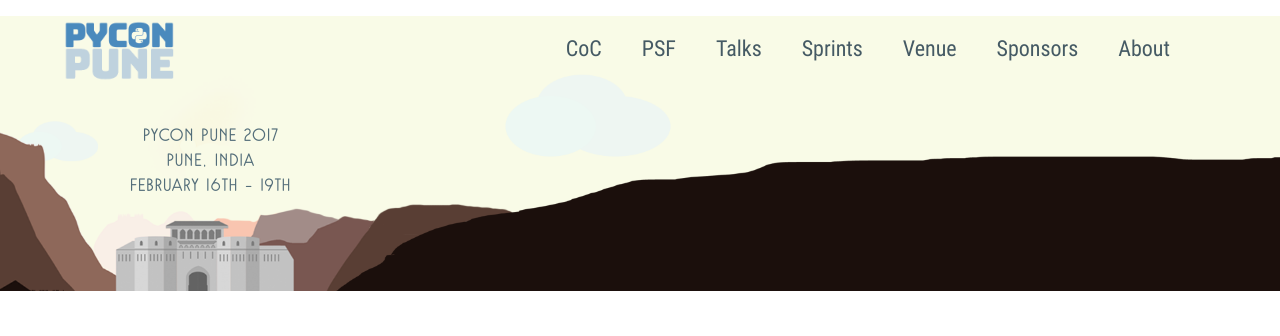
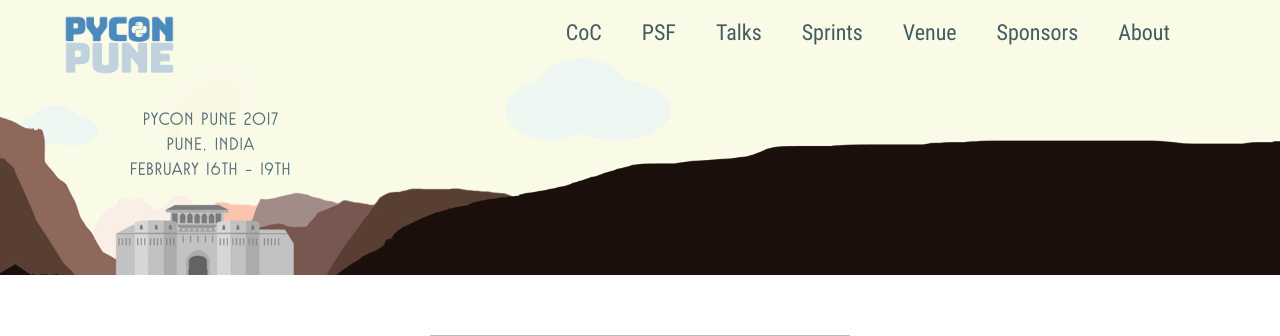
Before and after one commit to PyConPune/pune.pycon.org, a Python web app: template templates/other.html in a window 1280 px wide. Shown: the top 336 px of the page. Run offline with Jinja, Linux system fonts and the light colour scheme; the template is opened without the code that fills it, so the values that code supplies are empty; some libraries are stand-ins or nearby versions.

Commit message:
removed margin at top of other page

```diff
--- a/templates/base/header.html
+++ b/templates/base/header.html
@@ -3,6 +3,14 @@
 	<div class="responsive-container cover non-parallax">
 	    <div class="first-fold">
 	        <div class="nav">
+	        	<style type="text/css">
+	        		.topnav {
+	        			margin: 0;
+	        		}
+	        		.logo {
+	        			top: 15px;
+	        		}
+	        	</style>
 	            {{ navbar.render_nav() }}
 	            <div class="clear"></div>
 	            <div class="align-left uppercase heading-block" id="headerDetails">
```
Also changed, not shown: other.html (+8 -0 lines).
